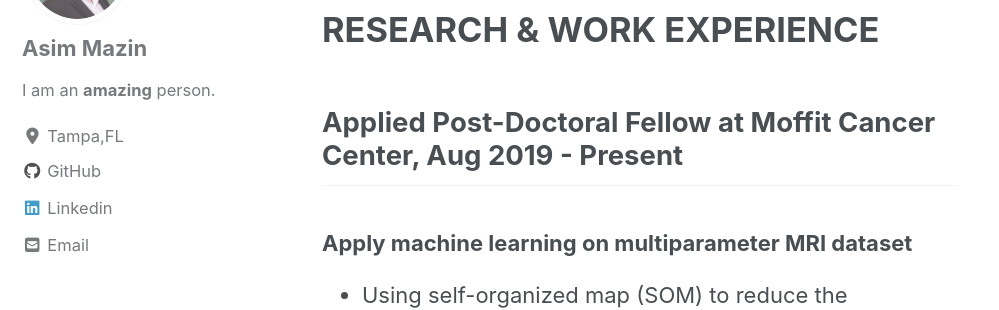
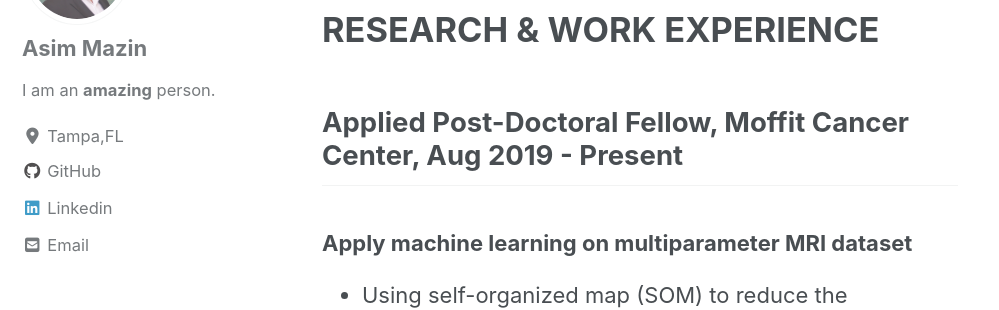
Before and after one commit to AsimMazin/Asimmazin.github.io, a Jekyll site: the page built from _pages/Resume.md, in a window 1280 px wide and 900 px high, scrolled down 425 px. Shown: the part 155-465 px from the top of the window, without its empty margins (0-999 px from the left). Built offline with Jekyll 4.4.1, drawn with Linux system fonts in a browser that asks for light colours; cached includes are drawn as plain includes; nearby versions of some CDN libraries.

Commit message:
New Modification

```diff
--- a/_pages/Resume.md
+++ b/_pages/Resume.md
@@ -15,7 +15,7 @@ Place your objective here!
  **B.Sc.**, *Electrical Engineering*, **College of Industrial Technology** *Misurata, Libya*, May 2007
 - - - - - -
 # RESEARCH & WORK EXPERIENCE
-## Applied Post-Doctoral Fellow at Moffit Cancer Center, Aug 2019 - Present
+## Applied Post-Doctoral Fellow, Moffit Cancer Center, Aug 2019 - Present
 ### Apply machine learning on multiparameter MRI dataset
 - Using self-organized map (SOM) to reduce the dimensionality and create activation map form multiparameter MRI of 24 patients.
 - Classify the tumors type from the activation maps using Learning Quantization Vector (LQV) with accuracy of 70%
```
